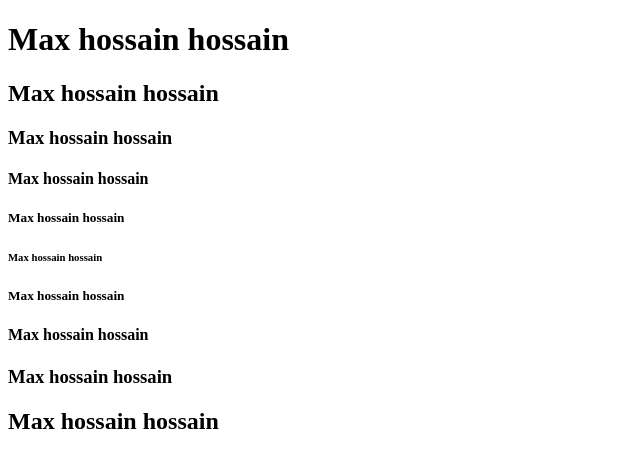
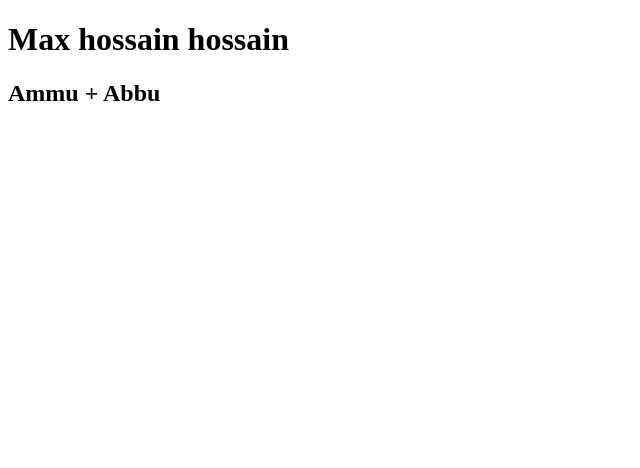
Before and after one commit to MishkatHossain/Justice-League, a plain HTML site: page index.html in a window 1280 px wide. Shown: the whole page, without its empty margins (0-640 px from the left). Drawn offline with Linux system fonts and the light colour scheme.

Commit message:
Updated both

```diff
--- a/index.html
+++ b/index.html
@@ -9,15 +9,7 @@
 <body>
 
     <h1>Max hossain hossain</h1>
-    <h2>Max hossain hossain</h2>
-    <h3>Max hossain hossain</h3>
-    <h4>Max hossain hossain</h4>
-    <h5>Max hossain hossain</h5>
-    <h6>Max hossain hossain</h6>
-    <h5>Max hossain hossain</h5>
-    <h4>Max hossain hossain</h4>
-    <h3>Max hossain hossain</h3>
-    <h2>Max hossain hossain</h2>
+    <h2>Ammu + Abbu</h2>
 
 </body>
 </html>
```
Also changed, not shown: app.js (+2 -14 lines).
